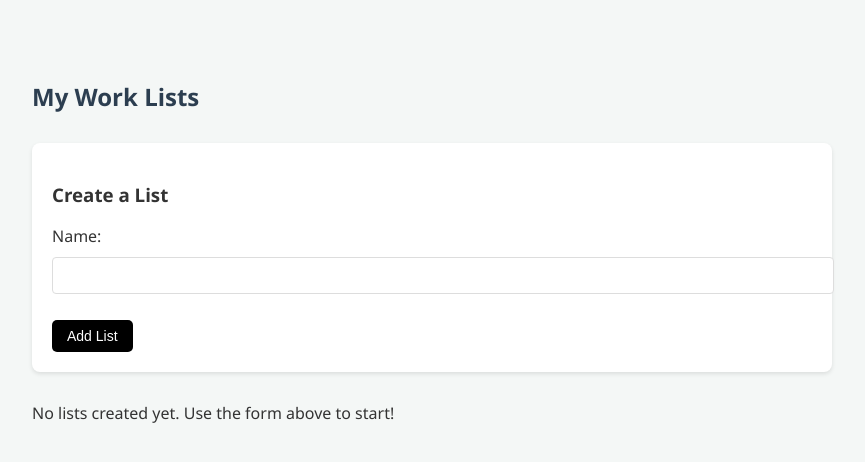
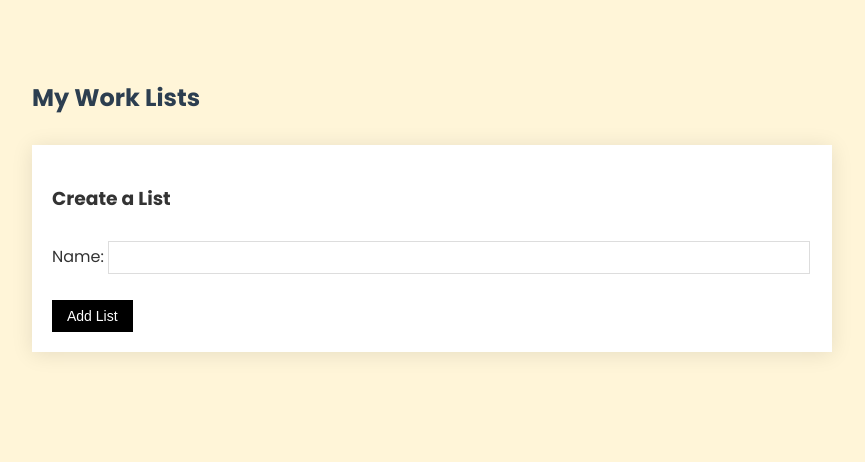
Before and after one commit to Balaji-dev-png/ToDo, a Django app: page / in a window 1280 px wide. Shown: the top 462 px of the page, without its empty margins (208-1073 px from the left). Run offline with Django 5.2, Linux system fonts and the light colour scheme; data that the repository does not hold is empty.

Commit message:
modified2

```diff
--- a/static/style.css
+++ b/static/style.css
@@ -1,6 +1,6 @@
 body {
-    font-family: 'Segoe UI', sans-serif;
-    background-color: #f4f7f6;
+    font-family: 'Poppins', sans-serif;
+    background-color: rgb(255, 245, 216);
     color: #333;
     max-width: 800px;
     margin: 40px auto;
@@ -23,7 +23,7 @@ li {
     background: #fff;
     margin: 10px 0;
     padding: 15px;
-    border-radius: 8px;
+    /* border-radius: 8px; */
     box-shadow: 0 2px 4px rgba(0,0,0,0.1);
     display: flex;
     justify-content: space-between;
@@ -31,13 +31,29 @@ li {
     /* color: black; */
 }
 
+
+
+
+
+
+
 .btn {
     text-decoration: none;
     padding: 8px 15px;
-    border-radius: 5px;
+    /* border-radius: 5px; */
     font-size: 14px;
     transition: 0.3s;
 }
+
+
+
+@media (min-width: 600px) {
+    button, .btn {
+        width: auto; /* Normal width on desktop */
+    }
+}
+
+
 
 .btn-add
 {
@@ -51,8 +67,8 @@ li {
 }
 .btn-cancel
 {
-     background: #95a5a6;
-     color: white;
+     /* background: #95a5a6;  */
+     color: black;
      margin-left: 10px;
     }
 
@@ -60,23 +76,37 @@ form
 {
     background: #fff;
     padding: 20px;
-    border-radius: 8px;
-    box-shadow: 0 2px 4px rgba(0,0,0,0.1);
+    /* border-radius: 8px;  */
+    box-shadow: 0 2px 20px rgba(0,0,0,0.1);
 }
+
+@media (min-width: 600px) {
+    li {
+        flex-direction: row; /* Side-by-side on larger screens */
+        justify-content: space-between;
+        align-items: center;
+    }
+}
+
+
+
 input[type="text"], textarea
 {
-    width: 100%;
-    padding: 10px;
+    width: 90%;
+    padding: 8px;
     margin: 10px 0;
     border: 1px solid #ddd;
-    border-radius: 4px;
+    /* border-radius: 4px;  */
 }
+
+
+
 button
 {
     cursor: pointer;
     border: none;
     padding: 10px 20px;
-    border-radius: 5px;
+    /* border-radius: 5px;  */
     background: black;
     color: white;
 }
--- a/templates/categorylist.html
+++ b/templates/categorylist.html
@@ -2,8 +2,12 @@
 <!DOCTYPE html>
 <html>
 <head>
+    <meta name="viewport" content="width=device-width, initial-scale=1.0">
     <title>Work List</title>
     <link rel="stylesheet" href="{% static 'style.css' %}">
+    <style>
+@import url('https://fonts.googleapis.com/css2?family=Poppins:ital,wght@0,100;0,200;0,300;0,400;0,500;0,600;0,700;0,800;0,900;1,100;1,200;1,300;1,400;1,500;1,600;1,700;1,800;1,900&display=swap');
+</style>
 </head>
 <body>
     <h2>My Work Lists</h2>
@@ -28,7 +32,7 @@
             <a href="{% url 'deletecategory' category.id %}" class="btn btn-delete">Delete list</a>
         </li>
         {% empty %}
-        <p>No lists created yet. Use the form above to start!</p>
+        <!-- <p>No lists created yet. Use the form above to start!</p> -->
         {% endfor %}
     </ul>
 </body>
--- a/templates/taskdelete.html
+++ b/templates/taskdelete.html
@@ -2,14 +2,17 @@
 <!DOCTYPE html>
 <html>
 <head>
+    <meta name="viewport" content="width=device-width, initial-scale=1.0">
     <title>Confirm Delete</title>
     <link rel="stylesheet" href="{% static 'style.css' %}">
+    <style>
+@import url('https://fonts.googleapis.com/css2?family=Poppins:ital,wght@0,100;0,200;0,300;0,400;0,500;0,600;0,700;0,800;0,900;1,100;1,200;1,300;1,400;1,500;1,600;1,700;1,800;1,900&display=swap');
+</style>
 </head>
 <body>
     <h2>Confirm Deletion</h2>
     <div style="background: white; padding: 20px; border-radius: 8px;">
         <p>Are you sure you want to delete this {{ type }}: <strong>"{{ item }}"</strong>?</p>
-        <p style="color: #e74c3c; font-size: 0.9em;">*Note: Deleting a category will remove all tasks inside it.</p>
 
        <form method="POST">
             {% csrf_token %}
--- a/templates/taskform.html
+++ b/templates/taskform.html
@@ -2,8 +2,12 @@
 <!DOCTYPE html>
 <html>
 <head>
+    <meta name="viewport" content="width=device-width, initial-scale=1.0">
     <title>Task Form</title>
     <link rel="stylesheet" href="{% static 'style.css' %}">
+    <style>
+@import url('https://fonts.googleapis.com/css2?family=Poppins:ital,wght@0,100;0,200;0,300;0,400;0,500;0,600;0,700;0,800;0,900;1,100;1,200;1,300;1,400;1,500;1,600;1,700;1,800;1,900&display=swap');
+</style>
 </head>
 <body>
     <h2>{% if form.instance.pk %}Edit Task{% else %}Create Task{% endif %}</h2>
--- a/templates/tasklist.html
+++ b/templates/tasklist.html
@@ -2,8 +2,12 @@
 <!DOCTYPE html>
 <html>
 <head>
+    <meta name="viewport" content="width=device-width, initial-scale=1.0">
     <title>Tasks - {{ category.name }}</title>
     <link rel="stylesheet" href="{% static 'style.css' %}">
+    <style>
+@import url('https://fonts.googleapis.com/css2?family=Poppins:ital,wght@0,100;0,200;0,300;0,400;0,500;0,600;0,700;0,800;0,900;1,100;1,200;1,300;1,400;1,500;1,600;1,700;1,800;1,900&display=swap');
+</style>
 </head>
 <body>
     <h2>Tasks for: {{ category.name }}</h2>
@@ -19,7 +23,7 @@
             {{ task.description }}
         </p>
     </div>
-    <a href="{% url 'deletetask' task.pk %}" class="btn btn-delete">Done / Delete</a>
+    <a href="{% url 'deletetask' task.pk %}" class="btn btn-delete">Delete</a>
 </li>
 {% endfor %}
     </ul>
```
Also changed, not shown: images/image.png (added), images/image1.png (added), images/image2.png (added), images/image3.png (added), images/image4.png (added).
